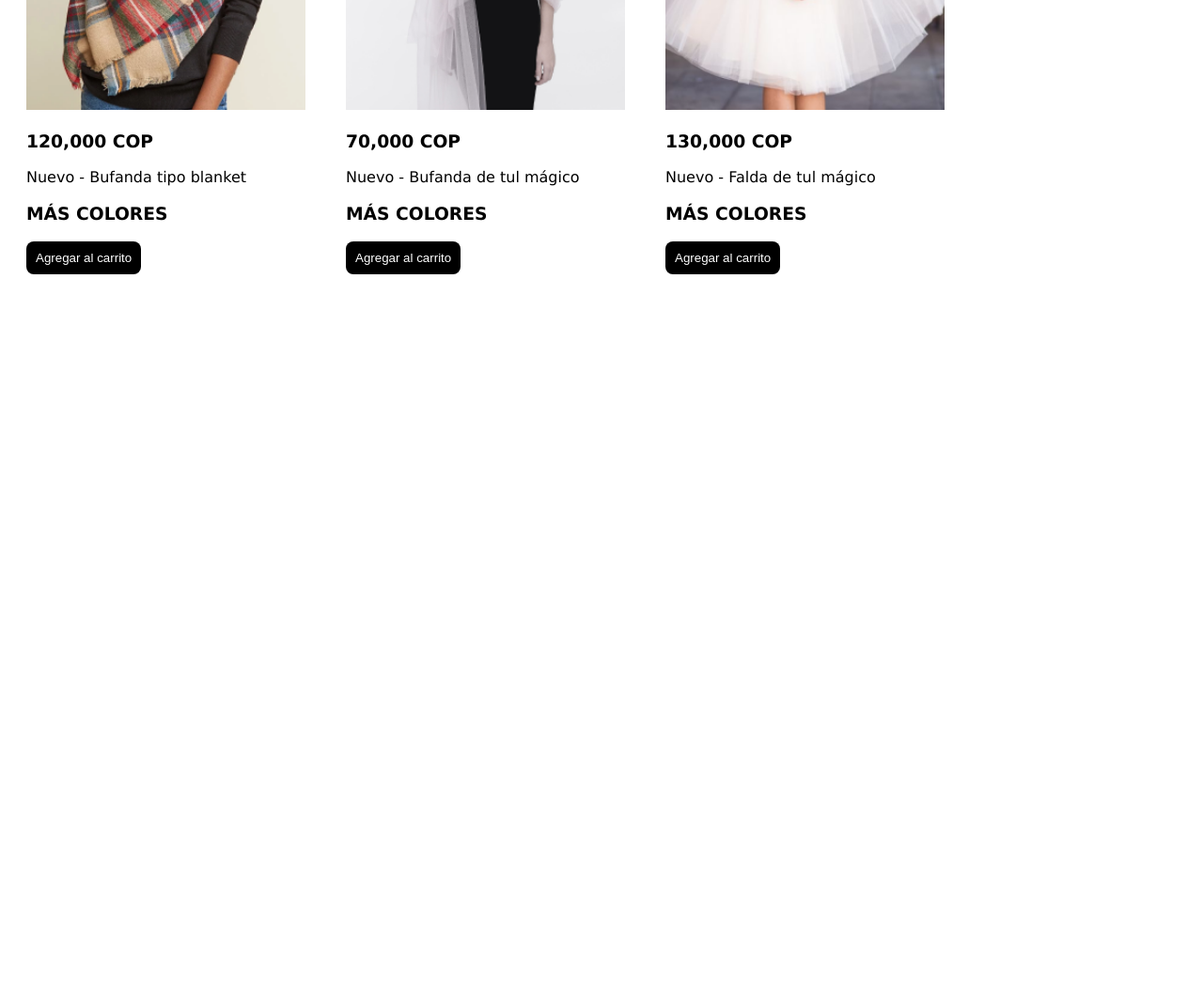
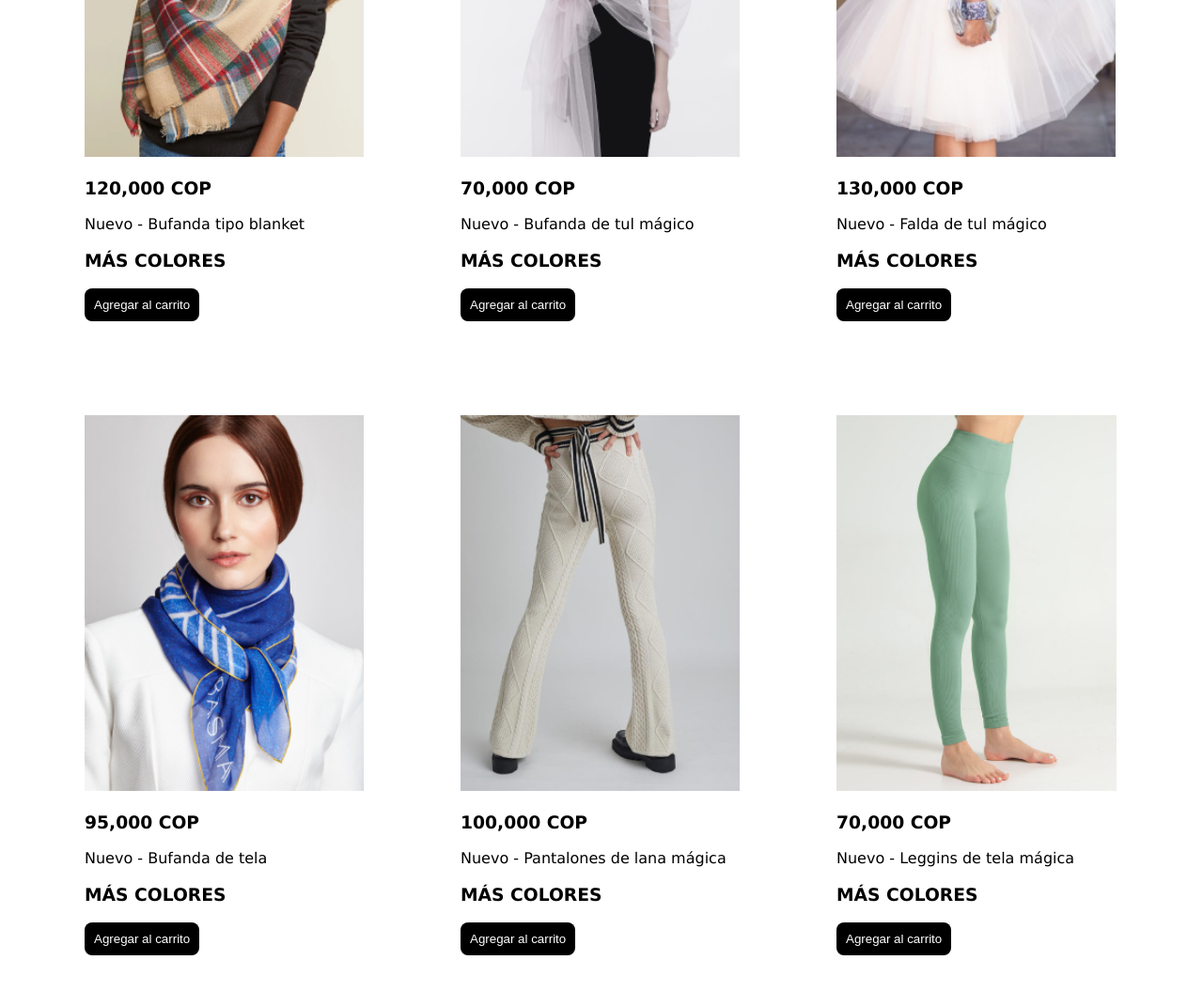
Before and after one commit to danieldiaz-2502/Taller_1, a plain HTML site: page products.html in a window 1280 px wide. Shown: the part 859-1914 px from the top of the page at 94% size. Before the commit the page ends 1159 px from the top, so only its background shows below. Drawn offline with nearby package versions, Linux system fonts and the light colour scheme.

Commit message:
products and button

```diff
--- a/js/app.js
+++ b/js/app.js
@@ -1,5 +1,6 @@
 const products = [
     {
+        id: 1,
         name: "Bufanda Blanket",
         priceTag: "120,000 COP",
         price: 120000,
@@ -9,6 +10,7 @@ const products = [
     },
 
     {
+        id: 2,
         name: "Bufanda Tul",
         priceTag: "70,000 COP",
         price: 70000,
@@ -18,12 +20,40 @@ const products = [
     },
 
     {
+        id: 4,
         name: "Falda Tul",
         priceTag: "130,000 COP",
         price: 130000,
         image: "./img/product_4.png",
         description: "Nuevo - Falda de tul mágico",
         type: "skirts"
+    },
+    {
+        id: 3,
+        name: "Bufanda de tela",
+        priceTag: "95,000 COP",
+        price: 95000,
+        image: "./img/product_3.png",
+        description: "Nuevo - Bufanda de tela",
+        type: "scarfs"
+    },
+    {
+        id: 5,
+        name: "Pantalon de tela",
+        priceTag: "100,000 COP",
+        price: 100000,
+        image: "./img/product_5.png",
+        description: "Nuevo - Pantalones de lana mágica",
+        type: "pants"
+    },
+    {
+        id: 6,
+        name: "Leggins",
+        priceTag: "70,000 COP",
+        price: 70000,
+        image: "./img/product_6.png",
+        description: "Nuevo - Leggins de tela mágica",
+        type: "pants"
     },
 ];
 
@@ -32,15 +62,30 @@ const cart = [];
 const productsSection = document.getElementById("products");
 
 const productTemplate = (item) => {
+
     const product = document.createElement("a");
+
     product.className = "product";
+
+    product.setAttribute("href", `./product.html?id=${item.id}`);
+
+    const isAdded = cart.some(product => product.id === item.id);
+    let buttonHtml;
+
+    if (isAdded) {
+        buttonHtml = `<button class="product__cart" disabled>Añadido</button>`;
+    } else {
+        buttonHtml = `<button class="product__cart">Agregar al carrito</button>`;
+    }
+
     product.innerHTML = `
     <img src="${item.image}" alt="" class="product__img">
     <div class="product__description">
         <h3 class="product__price">${item.priceTag}</h3>
         <p class="product__tag">${item.description}</p>
         <h3>MÁS COLORES</h3>
-        <button class="product__cart">Agregar al carrito</button>
+
+        ${buttonHtml}
     </div>
     `;
     productsSection.appendChild(product);
@@ -50,11 +95,13 @@ const productTemplate = (item) => {
     productCart.addEventListener("click", e => {
         e.preventDefault();
         const productAdded = {
+            id: item.id,
             name: item.name,
             image: item.image,
         };
         cart.push(productAdded);
-        console.log(productAdded);
+        console.log(cart);
+        productCart.setAttribute("disabled", true);
     });
 }
 
@@ -86,13 +133,13 @@ const loadProducts = () => {
         filteredProductsByCategory = products;
     }
 
-    if (order === "asc"){
-        filteredProductsByCategory = filteredProductsByCategory.sort((a,b) =>
-        a.price - b.price);
+    if (order === "asc") {
+        filteredProductsByCategory = filteredProductsByCategory.sort((a, b) =>
+            a.price - b.price);
     }
-    if (order === "desc"){
-        filteredProductsByCategory = filteredProductsByCategory.sort((a,b) =>
-        b.price - a.price);
+    if (order === "desc") {
+        filteredProductsByCategory = filteredProductsByCategory.sort((a, b) =>
+            b.price - a.price);
     }
 
     filteredProductsByCategory.forEach(product => {
--- a/styles/style.scss
+++ b/styles/style.scss
@@ -71,6 +71,9 @@
 
 .products {
     display: flex;
+    flex-wrap: wrap;
+    align-items: center;
+    justify-content: center;
 }
 
 .product {
@@ -78,7 +81,7 @@
     width: 300px;
     display: block;
     text-decoration: none;
-    margin: 0 20px;
+    margin: 50px;
 
     &__img{
         width: 100&;
@@ -97,5 +100,9 @@
         border: none;
         border-radius: 8px;
         background-color: black;
+
+        &:disabled {
+            background-color: rgb(109, 109, 109);
+        }
     }
 }
```
Also changed, not shown: styles/style.css, 1 other file.
